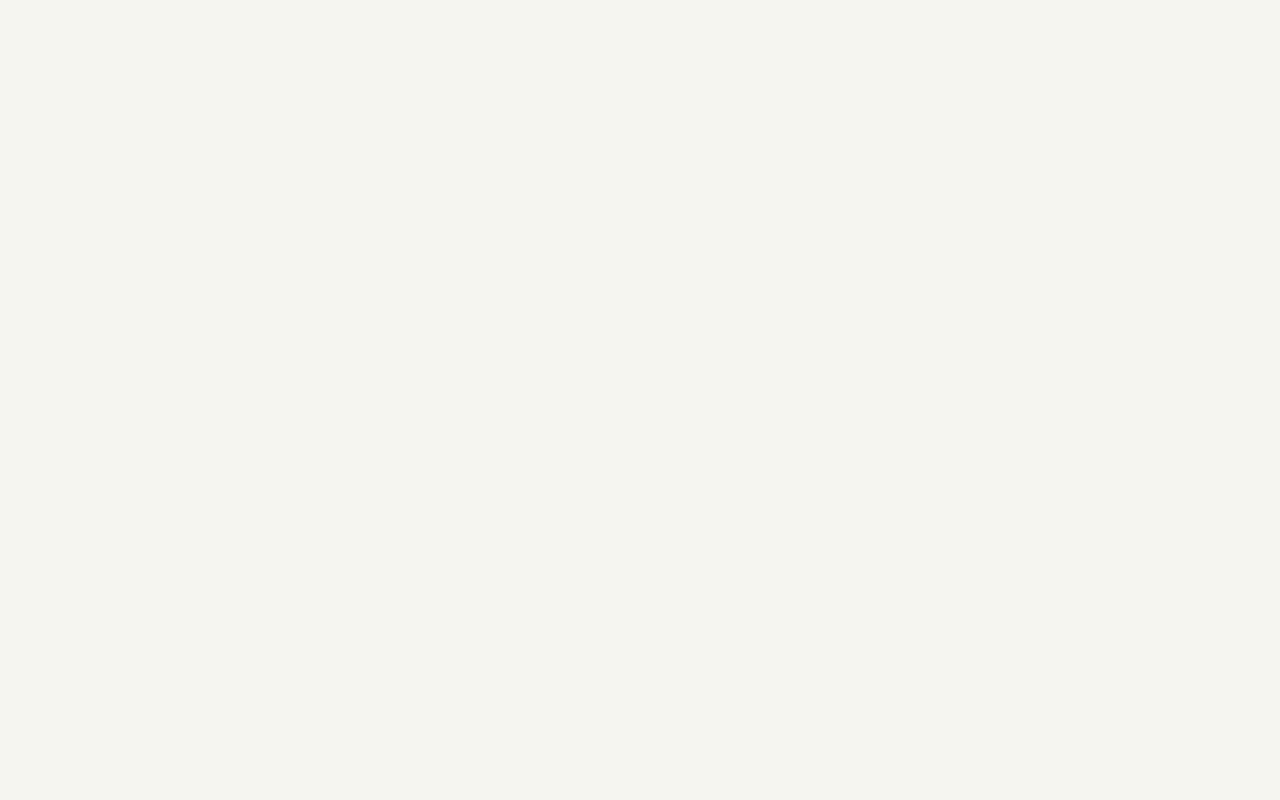
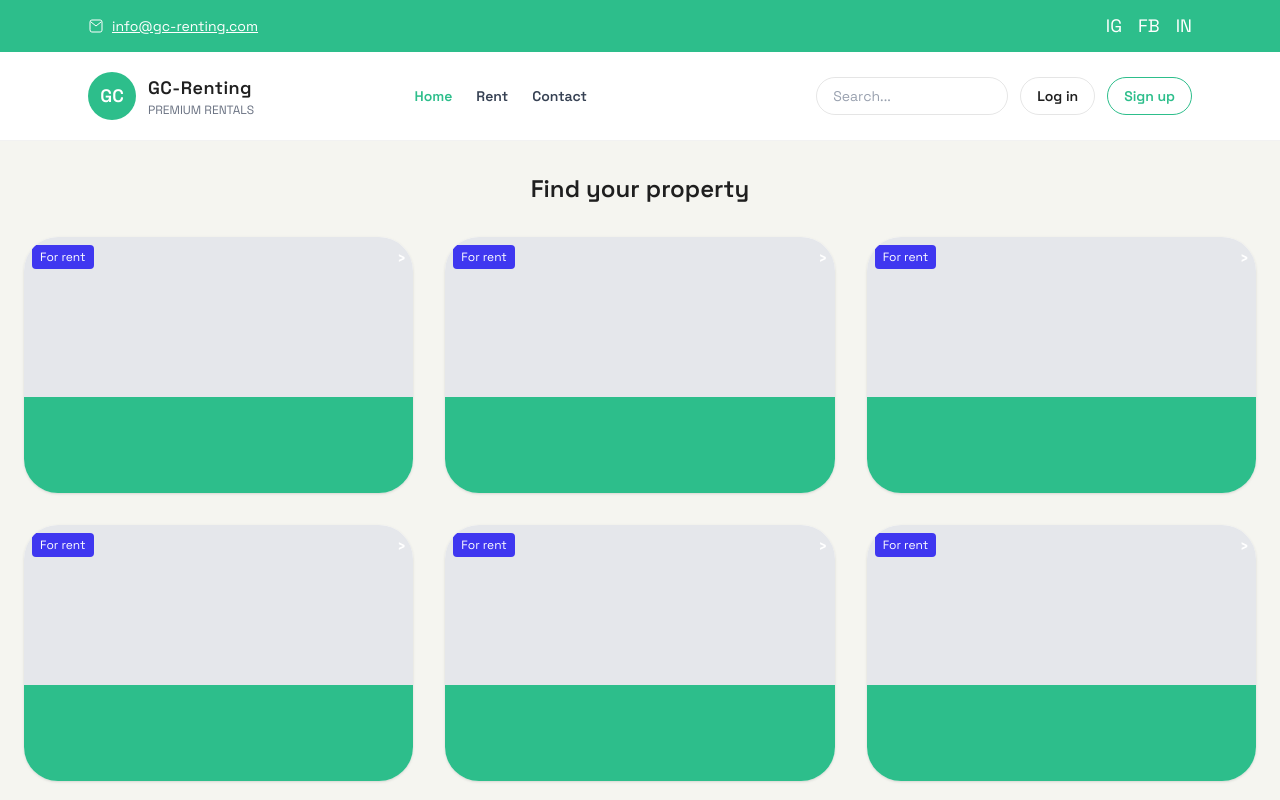
Before and after one commit to Sykurlaust/Group5, a React (Vite) app: page /rent in a window 1280 px wide. Before the commit this address had no page. Shown: the top 800 px of the page. Built offline with nearby package versions, Linux system fonts and the light colour scheme.

Commit message:
rent page

```diff
--- a/src/App.tsx
+++ b/src/App.tsx
@@ -1,6 +1,7 @@
 import { BrowserRouter as Router, Routes, Route, Navigate } from 'react-router-dom'
 import Home from "./pages/Home"
 import Contact from "./pages/Contact"
+import Rent from "./pages/Rent"
 
 function App() {
   return (
@@ -9,6 +10,7 @@ function App() {
         <Route path="/" element={<Navigate to="/home" replace />} />
         <Route path="/home" element={<Home />} />
         <Route path="/contact" element={<Contact />} />
+        <Route path="/rent" element={<Rent />} />
       </Routes>
     </Router>
   )
--- a/src/components/Header.tsx
+++ b/src/components/Header.tsx
@@ -52,9 +52,9 @@ const Header = () => {
                         <Link className="text-[#2dbe8b]" to="/home">
                             Home
                         </Link>
-                        <a className="text-gray-700" href="#rent">
+                        <Link className="text-gray-700" to="/rent">
                             Rent
-                        </a>
+                        </Link>
                         <Link className="text-gray-700" to="/contact">
                             Contact
                         </Link>
--- /dev/null
+++ b/src/pages/Rent.tsx
@@ -0,0 +1,38 @@
+import React from "react";
+import Header from "../components/Header";
+import Footer from "../components/Footer";
+
+const Rent: React.FC = () => {
+  return (
+    <div className="min-h-screen bg-[#f5f5f0]">
+      <Header />
+
+      <main className="container mx-auto mt-8 flex-1 px-6">
+        <h1 className="text-center text-2xl font-semibold mb-8">
+          Find your property
+        </h1>
+        <div className="grid gap-8 sm:grid-cols-2 lg:grid-cols-3">
+          {Array.from({ length: 6 }).map((_, idx) => (
+            <div
+              key={idx}
+              className="relative rounded-[34px] overflow-hidden shadow-sm bg-white"
+            >
+              <div className="h-40 bg-gray-200" />
+              <div className="h-24 bg-[#2dbe8b]" />
+              <span className="absolute top-2 left-2 bg-[#3f37f0] text-white text-xs px-2 py-1 rounded">
+                For rent
+              </span>
+              <div className="absolute right-2 top-2 text-white font-bold">
+                &rsaquo;
+              </div>
+            </div>
+          ))}
+        </div>
+      </main>
+
+      <Footer />
+    </div>
+  );
+};
+
+export default Rent;
```
